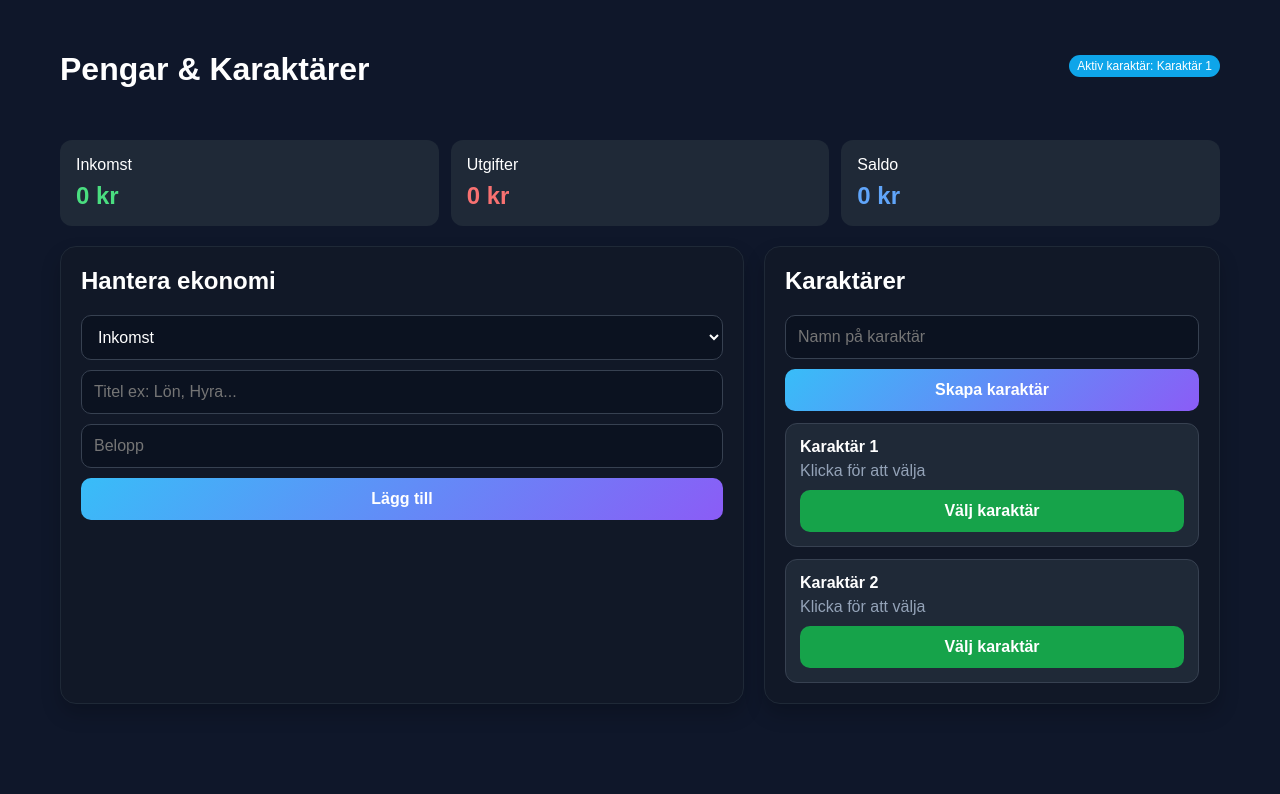
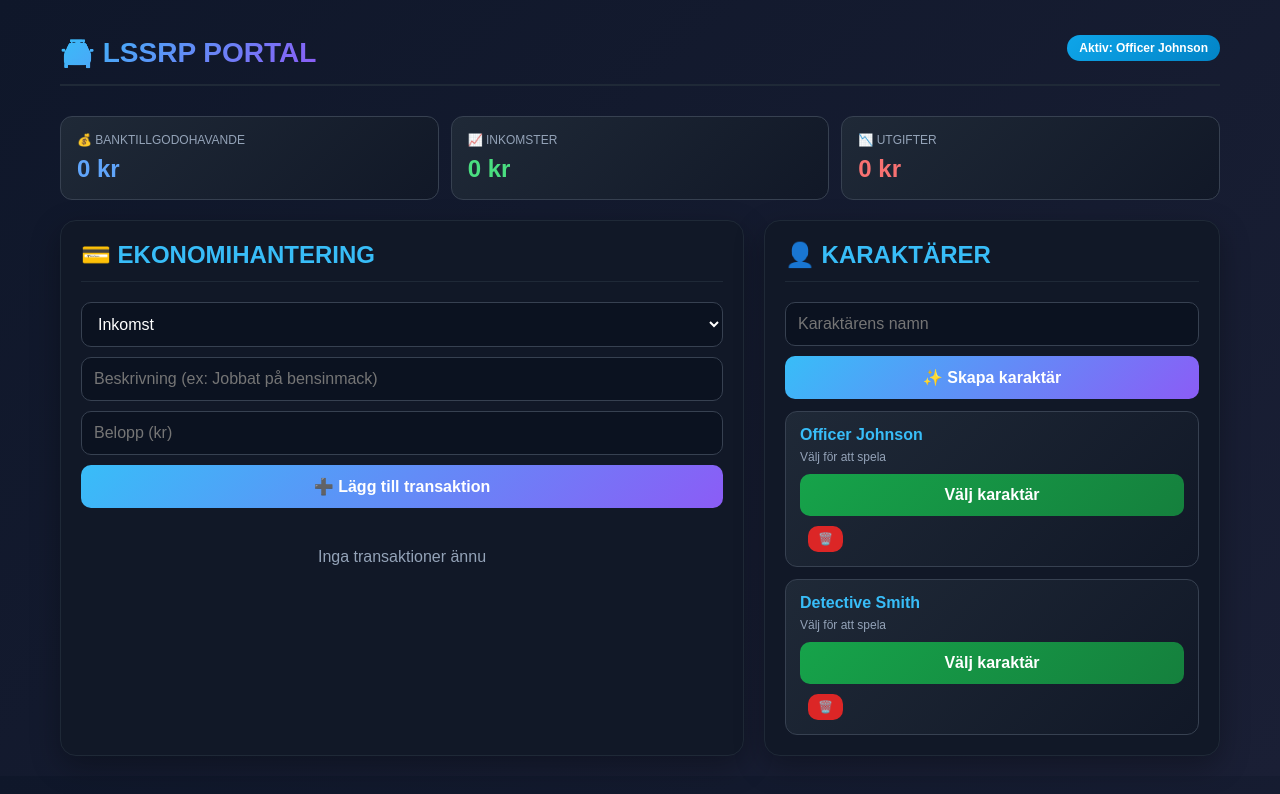
Before and after one commit to Thurelure/folkbokings-karaktarer, a plain HTML site: page index.html in a window 1280 px wide. Drawn offline with Linux system fonts and the light colour scheme.

Commit message:
Döp om till LSSRP Portal med ny design

```diff
--- a/index.html
+++ b/index.html
@@ -3,13 +3,13 @@
 <head>
   <meta charset="UTF-8" />
   <meta name="viewport" content="width=device-width, initial-scale=1.0" />
-  <title>Pengar & Karaktärer</title>
+  <title>LSSRP Portal</title>
   <style>
     * { box-sizing: border-box; }
     body {
       margin: 0;
       font-family: Arial, sans-serif;
-      background: #0f172a;
+      background: linear-gradient(135deg, #0f172a, #1a1f35);
       color: white;
     }
     .container {
@@ -21,8 +21,17 @@
       display: flex;
       justify-content: space-between;
       align-items: center;
-      margin-bottom: 20px;
-      padding: 10px 0;
+      margin-bottom: 30px;
+      padding: 15px 0;
+      border-bottom: 2px solid #1f2937;
+    }
+    .topbar h1 {
+      margin: 0;
+      font-size: 28px;
+      background: linear-gradient(135deg, #38bdf8, #8b5cf6);
+      -webkit-background-clip: text;
+      -webkit-text-fill-color: transparent;
+      background-clip: text;
     }
     .grid {
       display: grid;
@@ -34,9 +43,15 @@
       border: 1px solid #1f2937;
       border-radius: 16px;
       padding: 20px;
-      box-shadow: 0 10px 20px rgba(0,0,0,0.2);
+      box-shadow: 0 10px 30px rgba(0,0,0,0.3);
     }
-    h2, h3 {
+    .panel h2 {
+      margin-top: 0;
+      color: #38bdf8;
+      border-bottom: 1px solid #1f2937;
+      padding-bottom: 12px;
+    }
+    h3 {
       margin-top: 0;
     }
     .summary {
@@ -46,9 +61,16 @@
       margin-bottom: 20px;
     }
     .summary-box {
-      background: #1f2937;
+      background: linear-gradient(135deg, #1f2937, #111827);
+      border: 1px solid #374151;
       border-radius: 12px;
       padding: 16px;
+    }
+    .summary-box span {
+      display: block;
+      font-size: 12px;
+      color: #94a3b8;
+      margin-bottom: 8px;
     }
     .summary-box strong {
       display: block;
@@ -73,16 +95,28 @@
       color: white;
       font-size: 1rem;
     }
+    input:focus, select:focus {
+      outline: none;
+      border-color: #38bdf8;
+      background: #0f172a;
+    }
     button {
       background: linear-gradient(135deg, #38bdf8, #8b5cf6);
       border: none;
       cursor: pointer;
       font-weight: bold;
+      transition: 0.3s;
+    }
+    button:hover {
+      transform: translateY(-2px);
+      box-shadow: 0 5px 15px rgba(56, 189, 248, 0.4);
     }
     .list {
       margin-top: 20px;
       display: grid;
       gap: 10px;
+      max-height: 500px;
+      overflow-y: auto;
     }
     .entry {
       display: flex;
@@ -91,16 +125,20 @@
       background: #1f2937;
       border-radius: 10px;
       padding: 12px 14px;
+      border-left: 3px solid #38bdf8;
     }
     .entry .type {
       font-weight: bold;
       color: #93c5fd;
+      font-size: 12px;
     }
     .entry .money.income {
       color: #4ade80;
+      font-weight: bold;
     }
     .entry .money.expense {
       color: #f87171;
+      font-weight: bold;
     }
     .character-list {
       display: grid;
@@ -108,23 +146,49 @@
       margin-top: 12px;
     }
     .character-card {
-      background: #1f2937;
+      background: linear-gradient(135deg, #1f2937, #111827);
       border: 1px solid #374151;
       border-radius: 12px;
       padding: 14px;
+      transition: 0.3s;
+    }
+    .character-card:hover {
+      border-color: #38bdf8;
+      background: linear-gradient(135deg, #2a3f4f, #1a2a3a);
+    }
+    .character-card.active {
+      border-color: #38bdf8;
+      background: linear-gradient(135deg, #1e3a48, #162a38);
+      box-shadow: 0 0 15px rgba(56, 189, 248, 0.2);
+    }
+    .character-card strong {
+      color: #38bdf8;
     }
     .character-card button {
       margin-top: 10px;
-      background: #16a34a;
+      background: linear-gradient(135deg, #16a34a, #15803d);
     }
     .badge {
       display: inline-block;
-      background: #0ea5e9;
+      background: linear-gradient(135deg, #0ea5e9, #0284c7);
       color: white;
       border-radius: 999px;
-      padding: 4px 8px;
+      padding: 6px 12px;
       font-size: 12px;
       margin-bottom: 8px;
+      font-weight: bold;
+    }
+    .delete-btn {
+      background: #dc2626 !important;
+      width: auto;
+      padding: 6px 10px !important;
+      font-size: 12px;
+      margin-left: 8px;
+    }
+    .info-text {
+      color: #94a3b8;
+      font-size: 12px;
+      margin-top: 6px;
     }
     @media (max-width: 800px) {
       .grid, .summary {
@@ -136,48 +200,48 @@
 <body>
   <div class="container">
     <div class="topbar">
-      <h1>Pengar & Karaktärer</h1>
-      <div class="badge" id="activeCharacterBadge">Aktiv karaktär: Ingen</div>
+      <h1>🚔 LSSRP PORTAL</h1>
+      <div class="badge" id="activeCharacterBadge">Aktiv: Ingen</div>
     </div>
 
     <div class="summary">
       <div class="summary-box">
-        <span>Inkomst</span>
+        <span>💰 BANKTILLGODOHAVANDE</span>
+        <strong class="blue" id="balanceTotal">0 kr</strong>
+      </div>
+      <div class="summary-box">
+        <span>📈 INKOMSTER</span>
         <strong class="green" id="incomeTotal">0 kr</strong>
       </div>
       <div class="summary-box">
-        <span>Utgifter</span>
+        <span>📉 UTGIFTER</span>
         <strong class="red" id="expenseTotal">0 kr</strong>
-      </div>
-      <div class="summary-box">
-        <span>Saldo</span>
-        <strong class="blue" id="balanceTotal">0 kr</strong>
       </div>
     </div>
 
     <div class="grid">
       <div class="panel">
-        <h2>Hantera ekonomi</h2>
+        <h2>💳 EKONOMIHANTERING</h2>
 
         <form id="financeForm">
           <select id="financeType">
             <option value="income">Inkomst</option>
             <option value="expense">Utgift</option>
           </select>
-          <input type="text" id="financeName" placeholder="Titel ex: Lön, Hyra..." required />
-          <input type="number" id="financeAmount" placeholder="Belopp" required />
-          <button type="submit">Lägg till</button>
+          <input type="text" id="financeName" placeholder="Beskrivning (ex: Jobbat på bensinmack)" required />
+          <input type="number" id="financeAmount" placeholder="Belopp (kr)" required />
+          <button type="submit">➕ Lägg till transaktion</button>
         </form>
 
         <div class="list" id="financeList"></div>
       </div>
 
       <div class="panel">
-        <h2>Karaktärer</h2>
+        <h2>👤 KARAKTÄRER</h2>
 
         <form id="characterForm">
-          <input type="text" id="characterName" placeholder="Namn på karaktär" required />
-          <button type="submit">Skapa karaktär</button>
+          <input type="text" id="characterName" placeholder="Karaktärens namn" required />
+          <button type="submit">✨ Skapa karaktär</button>
         </form>
 
         <div class="character-list" id="characterList"></div>
@@ -194,8 +258,8 @@
       activeCharacter: null,
       finances: [],
       characters: [
-        { id: crypto.randomUUID(), name: "Karaktär 1" },
-        { id: crypto.randomUUID(), name: "Karaktär 2" }
+        { id: crypto.randomUUID(), name: "Officer Johnson" },
+        { id: crypto.randomUUID(), name: "Detective Smith" }
       ]
     };
 
@@ -230,19 +294,35 @@
         card.className = "character-card";
 
         const isActive = state.activeCharacter && state.activeCharacter.id === character.id;
+        if (isActive) card.classList.add("active");
 
         card.innerHTML = `
           <div><strong>${character.name}</strong></div>
-          <div style="color:#94a3b8; margin-top:6px;">
-            ${isActive ? "Aktiv just nu" : "Klicka för att välja"}
+          <div class="info-text">
+            ${isActive ? "✓ Aktiv karaktär" : "Välj för att spela"}
           </div>
-          <button type="button">${isActive ? "Vald" : "Välj karaktär"}</button>
+          <button type="button" style="margin-top: 10px;">${isActive ? "✓ Vald" : "Välj karaktär"}</button>
+          <button type="button" class="delete-btn">🗑️</button>
         `;
 
-        card.querySelector("button").addEventListener("click", () => {
+        const selectBtn = card.querySelectorAll("button")[0];
+        const deleteBtn = card.querySelectorAll("button")[1];
+
+        selectBtn.addEventListener("click", () => {
           state.activeCharacter = character;
-          activeCharacterBadge.textContent = "Aktiv karaktär: " + character.name;
+          activeCharacterBadge.textContent = "Aktiv: " + character.name;
           renderCharacters();
+        });
+
+        deleteBtn.addEventListener("click", () => {
+          if (confirm("Ta bort karaktär: " + character.name + "?")) {
+            state.characters = state.characters.filter(c => c.id !== character.id);
+            if (state.activeCharacter?.id === character.id) {
+              state.activeCharacter = state.characters[0] || null;
+              activeCharacterBadge.textContent = "Aktiv: " + (state.activeCharacter?.name || "Ingen");
+            }
+            renderCharacters();
+          }
         });
 
         characterList.appendChild(card);
@@ -250,13 +330,16 @@
 
       if (!state.activeCharacter && state.characters.length > 0) {
         state.activeCharacter = state.characters[0];
-        activeCharacterBadge.textContent = "Aktiv karaktär: " + state.activeCharacter.name;
+        activeCharacterBadge.textContent = "Aktiv: " + state.activeCharacter.name;
       }
     }
 
     function renderFinances() {
       financeList.innerHTML = "";
-      state.finances.forEach(item => {
+      if (state.finances.length === 0) {
+        financeList.innerHTML = '<div style="text-align:center; color:#94a3b8; padding: 20px;">Inga transaktioner ännu</div>';
+      } else {
+        state.finances.forEach((item, index) => {
           const entry = document.createElement("div");
           entry.className = "entry";
 
@@ -266,14 +349,27 @@
 
           const info = document.createElement("div");
           info.innerHTML = `
-          <div class="type">${item.type === "income" ? "Inkomst" : "Utgift"}</div>
+            <div class="type">${item.type === "income" ? "📥 INKOMST" : "📤 UTGIFT"}</div>
             <div>${item.name}</div>
           `;
 
+          const deleteWrapper = document.createElement("div");
+          const deleteSmallBtn = document.createElement("button");
+          deleteSmallBtn.className = "delete-btn";
+          deleteSmallBtn.textContent = "🗑️";
+          deleteSmallBtn.type = "button";
+          deleteSmallBtn.addEventListener("click", () => {
+            state.finances.splice(index, 1);
+            renderFinances();
+          });
+          deleteWrapper.appendChild(deleteSmallBtn);
+
           entry.appendChild(info);
           entry.appendChild(money);
+          entry.appendChild(deleteWrapper);
           financeList.appendChild(entry);
         });
+      }
 
       updateSummary();
     }
@@ -309,7 +405,7 @@
 
       state.characters.push(newCharacter);
       state.activeCharacter = newCharacter;
-      activeCharacterBadge.textContent = "Aktiv karaktär: " + newCharacter.name;
+      activeCharacterBadge.textContent = "Aktiv: " + newCharacter.name;
       document.getElementById("characterForm").reset();
       renderCharacters();
     });
```
Lines whose indentation alone changed are shown as unchanged.
